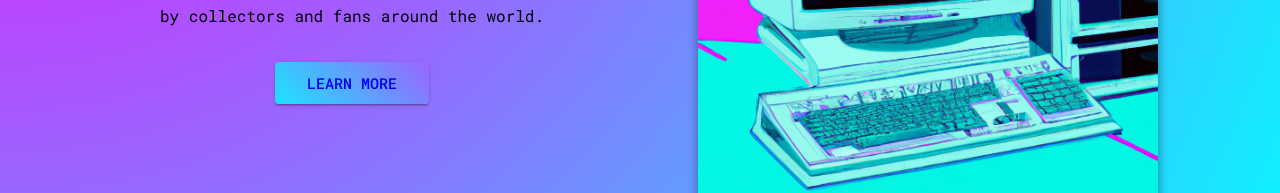
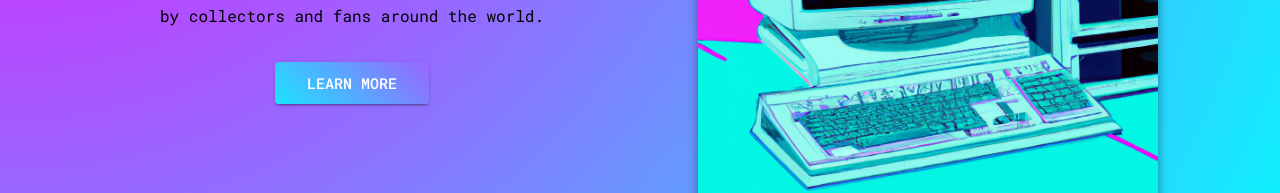
Before and after one commit to dgreenhalgh0201/RG-NFT, a React (Create React App) app: page /#/ in a window 1280 px wide. Shown: the part 415-608 px from the top of the page. Built offline with nearby package versions, Linux system fonts and the light colour scheme.

Commit message:
changed color of learn more text to white

```diff
--- a/src/components/LandingPage.js
+++ b/src/components/LandingPage.js
@@ -39,7 +39,7 @@ const ProductLandingPage = () => {
           Welcome to our upcoming retro gaming NFT collection! Our collection features unique and highly collectible NFTs based on classic gaming from the 80s and 90s. Our team of designers and developers have painstakingly recreated iconic systems from this beloved era, and turned them into one-of-a-kind digital assets that can be owned and traded by collectors and fans around the world.
           </Typography>
           <HeroButton variant="contained" color="primary" size="large">
-            <Link to ='/product' style = {{textDecoration: 'none'}}>
+            <Link to ='/product' style = {{textDecoration: 'none', color: "white"}}>
             Learn More
             </Link>
           </HeroButton>
```
